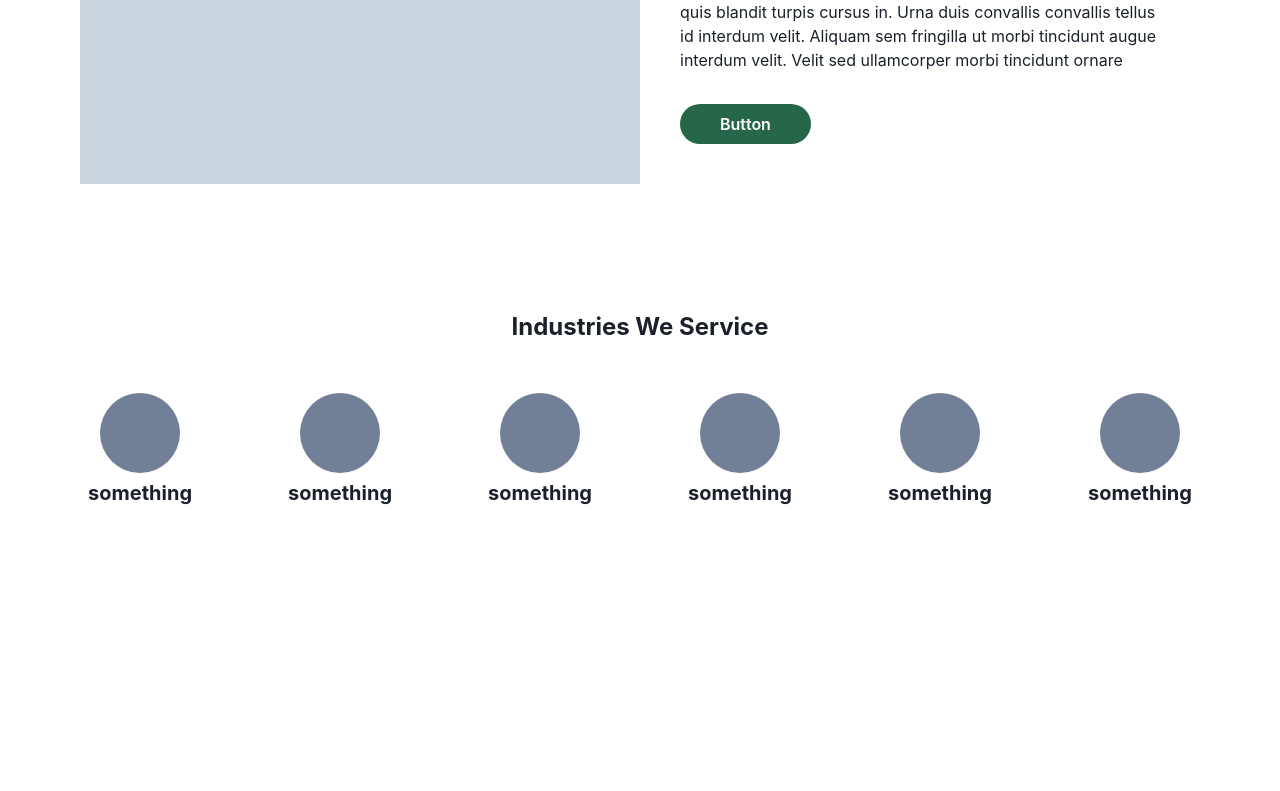
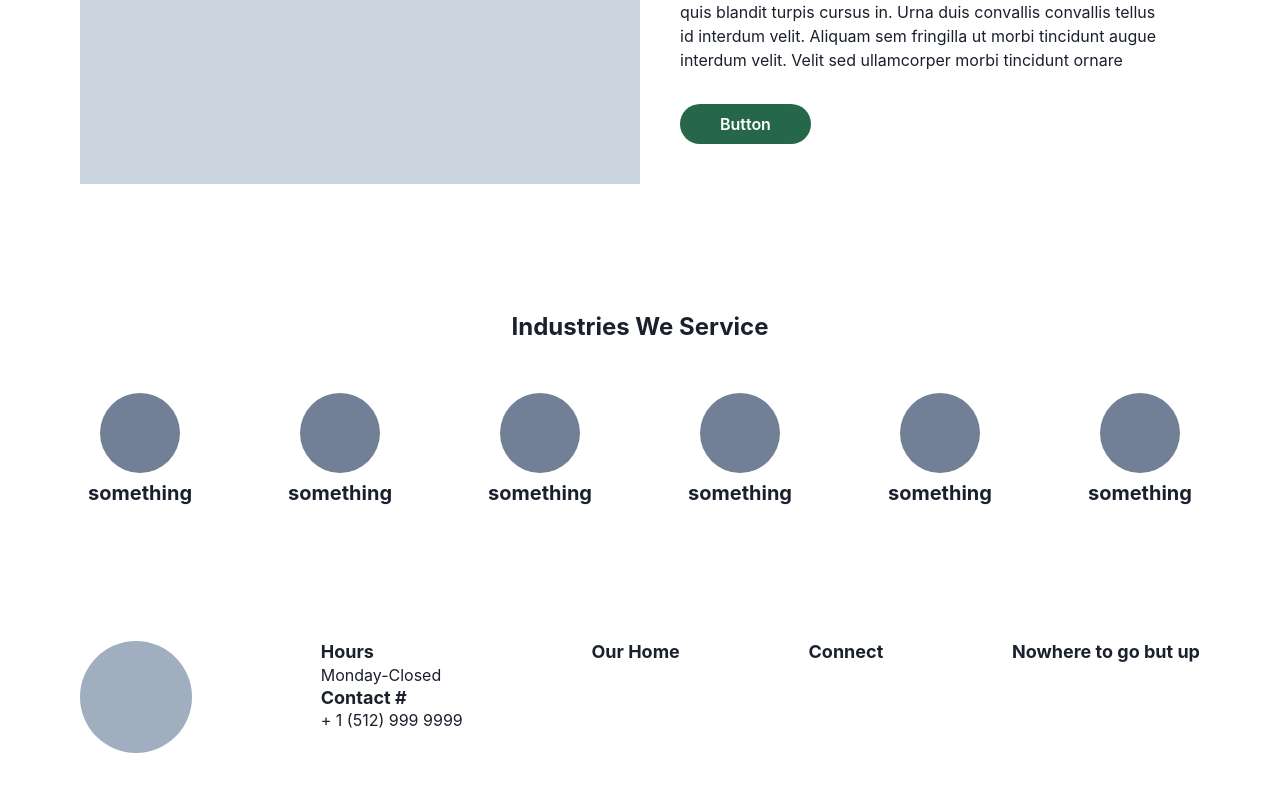
Before and after one commit to acostahf/TXO, a Next.js app: page / in a window 1280 px wide. Shown: the part 2662-3453 px from the top of the page. Before the commit the page ends 3223 px from the top, so only its background shows below. Built offline with nearby package versions, Linux system fonts and the light colour scheme.

Commit message:
creation of footer

```diff
--- /dev/null
+++ b/components/footer.js
@@ -0,0 +1,37 @@
+import {
+  Box,
+  SimpleGrid,
+  Text,
+  Center,
+  Circle,
+  Heading,
+  Flex,
+} from "@chakra-ui/layout";
+import React from "react";
+
+const Footer = () => {
+  return (
+    // <SimpleGrid columns="5" px="20" bg="gray.400">
+    <Flex justify="space-between" p="20">
+      <Circle size="28" bg="gray.400"></Circle>
+      <Box>
+        <Heading fontSize="lg">Hours</Heading>
+        <Text>Monday-Closed</Text>
+        <Heading fontSize="lg">Contact #</Heading>
+        <Text>+ 1 (512) 999 9999</Text>
+      </Box>
+      <Box>
+        <Heading fontSize="lg">Our Home</Heading>
+      </Box>
+      <Box>
+        <Heading fontSize="lg">Connect</Heading>
+      </Box>
+      <Box>
+        <Heading fontSize="lg">Nowhere to go but up</Heading>
+      </Box>
+    </Flex>
+    // </SimpleGrid>
+  );
+};
+
+export default Footer;
--- a/components/layout.js
+++ b/components/layout.js
@@ -1,6 +1,7 @@
 // import Footer from "./footer";
 import Head from "next/head";
 import Navbar from "./Navbar";
+import Footer from "./footer";
 
 export default function Layout({ children }) {
   return (
@@ -8,7 +9,7 @@ export default function Layout({ children }) {
       <div>
         <Navbar />
         <main>{children}</main>
-        {/* <Footer /> */}
+        <Footer />
       </div>
     </>
   );
```
